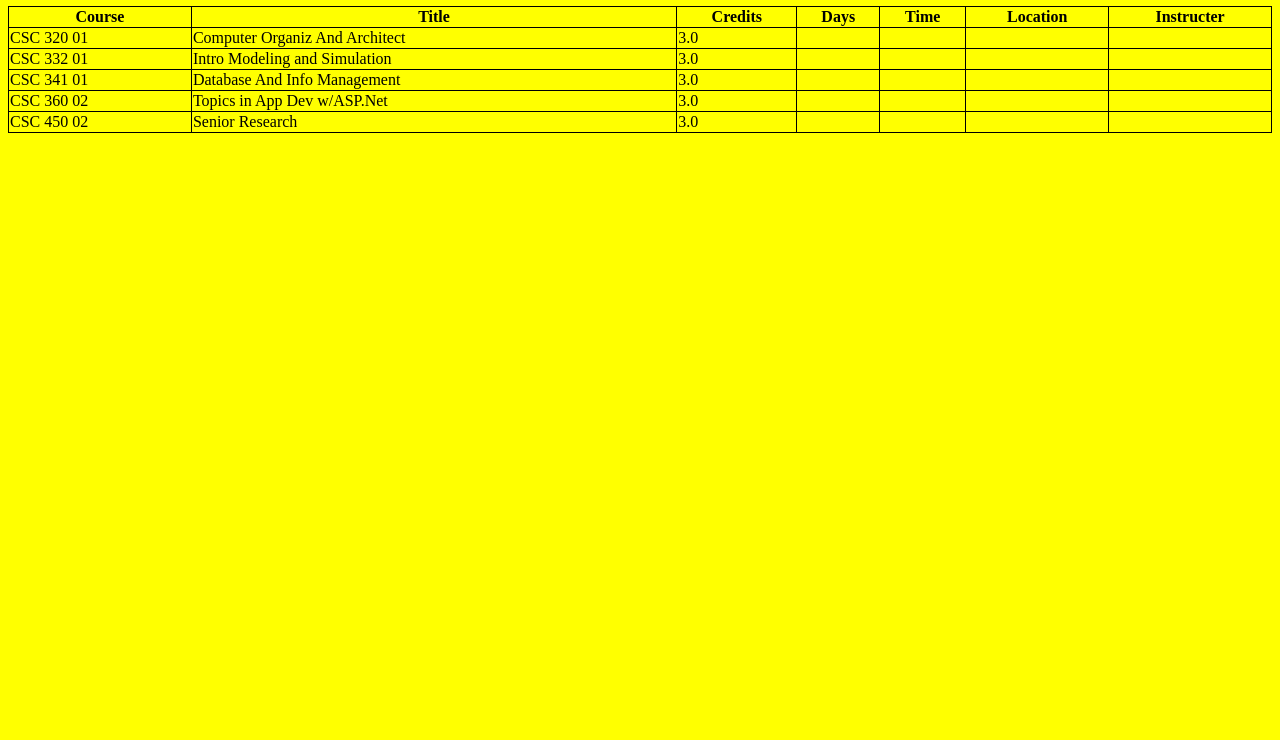
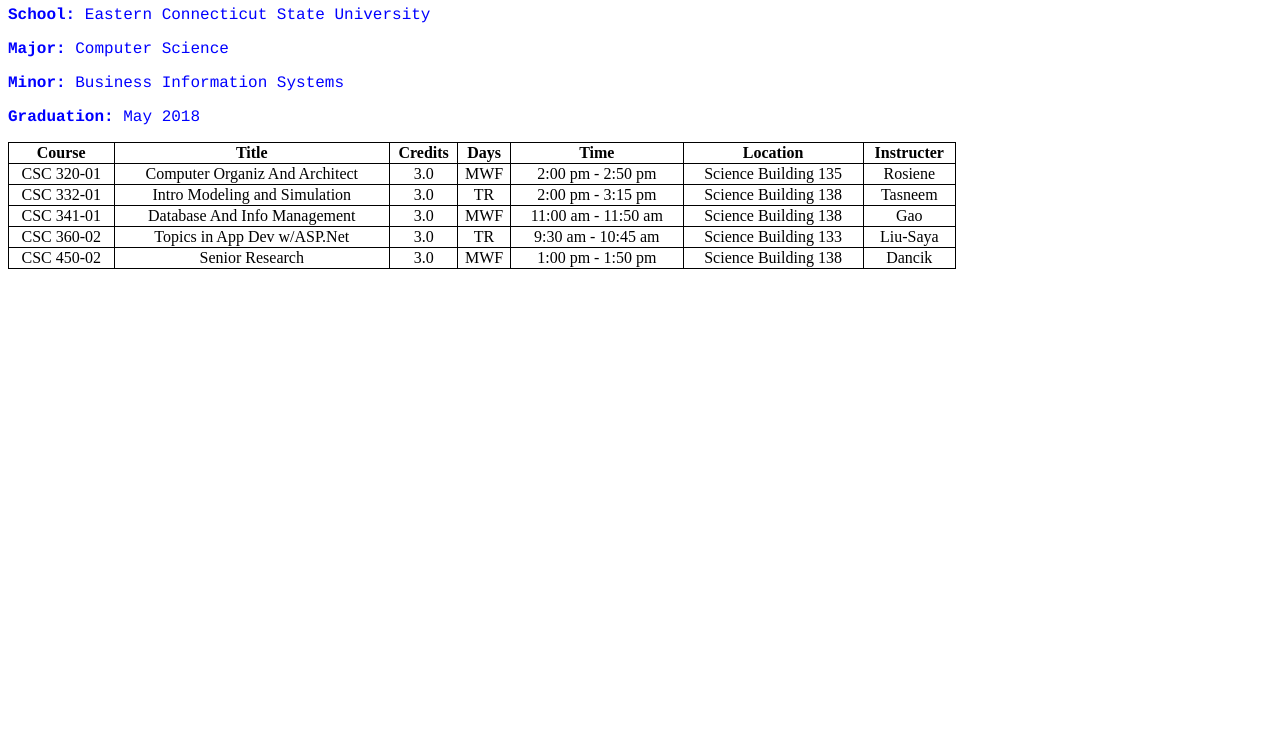
Before and after one commit to BenTetreault/ben, a plain HTML site: page index.html in a window 1280 px wide. Shown: the part 60-800 px from the top of the page. Drawn offline with Linux system fonts and the light colour scheme.

Commit message:
final version hw 1
Table was completed , External style sheet added, and all requirments for hw 1 were completed

```diff
--- a/index.html
+++ b/index.html
@@ -4,14 +4,17 @@
   <link rel="stylesheet" href="styles.css">
 </head>
 
-
 <title> Basic Information </title>
 
 <body>
 <h1 style="color:red;"> Benjamin Tetreault </h1>
 
+<p> <b>School: </b>Eastern Connecticut State University</p>
+<p> <b>Major: </b>Computer Science</p>
+<p> <b>Minor: </b>Business Information Systems</p>
+<p> <b>Graduation: </b>May 2018</p>
 
-<table style="width:100%">
+<table style="width:75%">
   <tr>
     <th>Course</th>
     <th>Title</th>
@@ -22,49 +25,49 @@
 	<th>Instructer</th>
   </tr>
   <tr>
-	<td>CSC 320 01</td>
+	<td>CSC 320-01</td>
 	<td>Computer Organiz And Architect</td>
 	<td>3.0</td>
-	<td></td>
-	<td></td>
-	<td></td>
-	<td></td>
+	<td>MWF</td>
+	<td>2:00 pm - 2:50 pm</td>
+	<td>Science Building 135</td>
+	<td>Rosiene</td>
   </tr>
   <tr>
-	<td>CSC 332 01</td>
+	<td>CSC 332-01</td>
 	<td>Intro Modeling and Simulation</td>
 	<td>3.0</td>
-	<td></td>
-	<td></td>
-	<td></td>
-	<td></td>
+	<td>TR</td>
+	<td>2:00 pm - 3:15 pm</td>
+	<td>Science Building 138</td>
+	<td>Tasneem</td>
   </tr>
   <tr>
-	<td>CSC 341 01</td>
+	<td>CSC 341-01</td>
 	<td>Database And Info Management</td>
 	<td>3.0</td>
-	<td></td>
-	<td></td>
-	<td></td>
-	<td></td>
+	<td>MWF</td>
+	<td>11:00 am - 11:50 am</td>
+	<td>Science Building 138</td>
+	<td>Gao</td>
   </tr>
   <tr>
-	<td>CSC 360 02</td>
+	<td>CSC 360-02</td>
 	<td>Topics in App Dev w/ASP.Net</td>
 	<td>3.0</td>
-	<td></td>
-	<td></td>
-	<td></td>
-	<td></td>
+	<td>TR</td>
+	<td>9:30 am - 10:45 am</td>
+	<td>Science Building 133</td>
+	<td>Liu-Saya</td>
   </tr>
    <tr>
-	<td>CSC 450 02</td>
+	<td>CSC 450-02</td>
 	<td>Senior Research</td>
 	<td>3.0</td>
-	<td></td>
-	<td></td>
-	<td></td>
-	<td></td>
+	<td>MWF</td>
+	<td>1:00 pm - 1:50 pm</td>
+	<td>Science Building 138</td>
+	<td>Dancik</td>
   </tr>
 </table>
 
--- a/styles.css
+++ b/styles.css
@@ -1,13 +1,16 @@
 body {
-    	background-color: yellow;
+    	background-color: white;
 }
 
 p {
-	font-family: verdana;
-	border: 1px solid powderblue;
+	font-family: courier;
 	color: blue;
 }
 table, th, td {
     border: 1px solid black;
     border-collapse: collapse;
 }
+td {
+
+    text-align: center
+}
```
